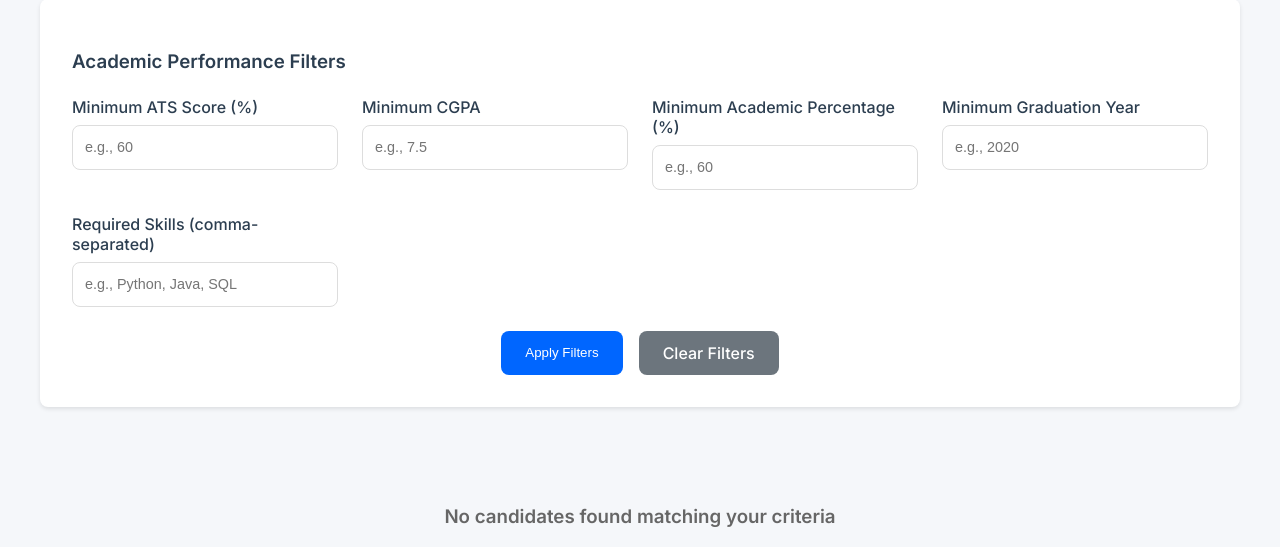
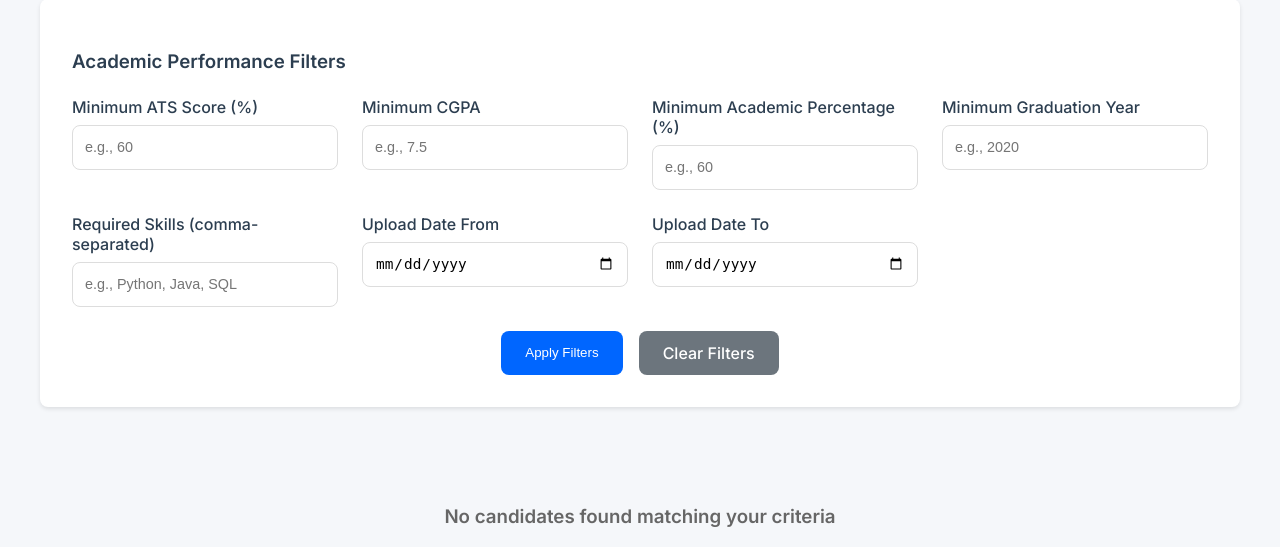
Before and after one commit to Ashis1k0/CVisionary, a Flask app: page /advanced-shortlist in a window 1280 px wide. Shown: the part 179-726 px from the top of the page. Run offline with Flask 3, Linux system fonts and the light colour scheme; the visitor is signed in with stand-in values (Sample User, id 1).

Commit message:
Added filtering feature candidates based on upload times & users should logIn before upload resume

```diff
--- a/app.py
+++ b/app.py
@@ -668,6 +668,10 @@ def generate_resume_improvements(parsed_data):
 
 @app.route('/upload', methods=['POST'])
 def upload_file():
+    # Check if user is logged in
+    if 'user_logged_in' not in session:
+        return jsonify({'error': 'Please log in to upload your resume'}), 401
+
     if 'resume' not in request.files:
         return jsonify({'error': 'No file part'})
     file = request.files['resume']
@@ -983,6 +987,8 @@ def advanced_shortlist():
         min_percentage = request.form.get('min_percentage', 0)
         min_graduation_year = request.form.get('min_graduation_year', 0)
         skills_filter = request.form.get('skills_filter', '')
+        start_date = request.form.get('start_date', '')
+        end_date = request.form.get('end_date', '')
 
         # Build query with filters
         query = sqlalchemy_session.query(CandidateProfile)
@@ -1108,11 +1114,94 @@ def advanced_shortlist():
                                         'min_cgpa': min_cgpa,
                                         'min_percentage': min_percentage,
                                         'min_graduation_year': min_graduation_year,
-                                        'skills_filter': skills_filter
+                                        'skills_filter': skills_filter,
+                                        'start_date': start_date,
+                                        'end_date': end_date
                                     })
 
-        # Execute query
-        filtered_candidates = query.all()
+        # Apply date filters
+        if start_date or end_date:
+            print(f"🔍 Applying date filters: {start_date} to {end_date}")
+            # Get all candidates first for date filtering
+            all_candidates = query.all()
+            print(f"📊 Total candidates before date filtering: {len(all_candidates)}")
+            date_filtered_candidates = []
+
+            for candidate in all_candidates:
+                print(f"🔍 Checking candidate: {candidate.name}, uploaded_at: '{candidate.uploaded_at}'")
+                if candidate.uploaded_at:
+                    try:
+                        # Parse the uploaded_at date (with time format like "2025-08-12 22:28:14")
+                        # Try different date formats including datetime formats
+                        upload_date = None
+                        date_formats = [
+                            '%Y-%m-%d %H:%M:%S',  # 2025-08-12 22:28:14
+                            '%Y-%m-%d %H:%M',     # 2025-08-12 22:28
+                            '%Y-%m-%d',           # 2025-08-12
+                            '%d-%m-%Y %H:%M:%S',  # 12-08-2025 22:28:14
+                            '%d-%m-%Y',           # 12-08-2025
+                            '%d/%m/%Y',           # 12/08/2025
+                            '%Y/%m/%d'            # 2025/08/12
+                        ]
+                        for date_format in date_formats:
+                            try:
+                                parsed_datetime = datetime.strptime(candidate.uploaded_at, date_format)
+                                upload_date = parsed_datetime.date()  # Extract just the date part
+                                print(f"✅ Parsed date: {upload_date} using format: {date_format}")
+                                break
+                            except ValueError:
+                                continue
+
+                        if upload_date is None:
+                            # If we can't parse the date, skip this candidate
+                            print(f"❌ Could not parse date: {candidate.uploaded_at}")
+                            continue
+
+                        # Check start date filter
+                        if start_date:
+                            start_date_obj = datetime.strptime(start_date, '%Y-%m-%d').date()
+                            print(f"📅 Comparing: {upload_date} >= {start_date_obj}")
+                            if upload_date < start_date_obj:
+                                print(f"❌ Failed start date filter: {upload_date} < {start_date_obj}")
+                                continue
+
+                        # Check end date filter
+                        if end_date:
+                            end_date_obj = datetime.strptime(end_date, '%Y-%m-%d').date()
+                            print(f"📅 Comparing: {upload_date} <= {end_date_obj}")
+                            if upload_date > end_date_obj:
+                                print(f"❌ Failed end date filter: {upload_date} > {end_date_obj}")
+                                continue
+
+                        print(f"✅ Candidate {candidate.name} passed date filters")
+                        date_filtered_candidates.append(candidate)
+                    except ValueError:
+                        # If date parsing fails, include the candidate
+                        date_filtered_candidates.append(candidate)
+                else:
+                    # If no upload date, include the candidate
+                    date_filtered_candidates.append(candidate)
+
+            # Use the date filtered candidates directly
+            print(f"📊 Candidates after date filtering: {len(date_filtered_candidates)}")
+            if date_filtered_candidates:
+                filtered_candidates = date_filtered_candidates
+            else:
+                # No candidates match date criteria
+                return render_template('advanced_shortlist.html',
+                                    candidates=[],
+                                    filters={
+                                        'min_ats_score': min_ats_score,
+                                        'min_cgpa': min_cgpa,
+                                        'min_percentage': min_percentage,
+                                        'min_graduation_year': min_graduation_year,
+                                        'skills_filter': skills_filter,
+                                        'start_date': start_date,
+                                        'end_date': end_date
+                                    })
+        else:
+            # Execute query if no date filters
+            filtered_candidates = query.all()
 
         # Format candidates for template
         formatted_candidates = []
@@ -1146,7 +1235,9 @@ def advanced_shortlist():
             'min_cgpa': min_cgpa,
             'min_percentage': min_percentage,
             'min_graduation_year': min_graduation_year,
-            'skills_filter': skills_filter
+            'skills_filter': skills_filter,
+            'start_date': start_date,
+            'end_date': end_date
         }
 
         return render_template('advanced_shortlist.html',
@@ -1156,7 +1247,9 @@ def advanced_shortlist():
                                 'min_cgpa': min_cgpa,
                                 'min_percentage': min_percentage,
                                 'min_graduation_year': min_graduation_year,
-                                'skills_filter': skills_filter
+                                'skills_filter': skills_filter,
+                                'start_date': start_date,
+                                'end_date': end_date
                             })
 
     # GET request - show the filter form
@@ -1176,6 +1269,8 @@ def export_advanced_shortlist():
     min_percentage = filters.get('min_percentage', 0)
     min_graduation_year = filters.get('min_graduation_year', 0)
     skills_filter = filters.get('skills_filter', '')
+    start_date = filters.get('start_date', '')
+    end_date = filters.get('end_date', '')
 
     # Build query with filters (same logic as advanced_shortlist)
     query = sqlalchemy_session.query(CandidateProfile)
@@ -1246,8 +1341,61 @@ def export_advanced_shortlist():
         for skill in skill_list:
             query = query.filter(CandidateProfile.skills.ilike(f'%{skill}%'))
 
-    # Execute query
-    filtered_candidates = query.all()
+    # Apply date filters
+    if start_date or end_date:
+        # Get all candidates first for date filtering
+        all_candidates = query.all()
+        filtered_candidates = []
+
+        for candidate in all_candidates:
+            if candidate.uploaded_at:
+                try:
+                    # Parse the uploaded_at date (with time format like "2025-08-12 22:28:14")
+                    # Try different date formats including datetime formats
+                    upload_date = None
+                    date_formats = [
+                        '%Y-%m-%d %H:%M:%S',  # 2025-08-12 22:28:14
+                        '%Y-%m-%d %H:%M',     # 2025-08-12 22:28
+                        '%Y-%m-%d',           # 2025-08-12
+                        '%d-%m-%Y %H:%M:%S',  # 12-08-2025 22:28:14
+                        '%d-%m-%Y',           # 12-08-2025
+                        '%d/%m/%Y',           # 12/08/2025
+                        '%Y/%m/%d'            # 2025/08/12
+                    ]
+                    for date_format in date_formats:
+                        try:
+                            parsed_datetime = datetime.strptime(candidate.uploaded_at, date_format)
+                            upload_date = parsed_datetime.date()  # Extract just the date part
+                            break
+                        except ValueError:
+                            continue
+
+                    if upload_date is None:
+                        # If we can't parse the date, skip this candidate
+                        continue
+
+                    # Check start date filter
+                    if start_date:
+                        start_date_obj = datetime.strptime(start_date, '%Y-%m-%d').date()
+                        if upload_date < start_date_obj:
+                            continue
+
+                    # Check end date filter
+                    if end_date:
+                        end_date_obj = datetime.strptime(end_date, '%Y-%m-%d').date()
+                        if upload_date > end_date_obj:
+                            continue
+
+                    filtered_candidates.append(candidate)
+                except ValueError:
+                    # If date parsing fails, include the candidate
+                    filtered_candidates.append(candidate)
+            else:
+                # If no upload date, include the candidate
+                filtered_candidates.append(candidate)
+    else:
+        # Execute query
+        filtered_candidates = query.all()
 
     # Create CSV data
     output = StringIO()
@@ -1293,6 +1441,10 @@ def export_advanced_shortlist():
         filter_parts.append(f"YEAR{min_graduation_year}")
     if skills_filter:
         filter_parts.append("SKILLS")
+    if start_date:
+        filter_parts.append(f"FROM{start_date}")
+    if end_date:
+        filter_parts.append(f"TO{end_date}")
 
     filename = f"advanced_shortlist_{'_'.join(filter_parts)}_{datetime.now().strftime('%Y%m%d_%H%M%S')}.csv"
 
--- a/templates/advanced_shortlist.html
+++ b/templates/advanced_shortlist.html
@@ -339,6 +339,20 @@
                         <input type="text" id="skills_filter" name="skills_filter"
                                value="{{ filters.get('skills_filter', '') }}" placeholder="e.g., Python, Java, SQL">
                     </div>
+
+                    <div class="filter-group">
+                        <label for="start_date">Upload Date From</label>
+                        <input type="date" id="start_date" name="start_date"
+                               value="{{ filters.get('start_date', '') }}"
+                               max="{{ filters.get('end_date', '') if filters.get('end_date') else '' }}">
+                    </div>
+
+                    <div class="filter-group">
+                        <label for="end_date">Upload Date To</label>
+                        <input type="date" id="end_date" name="end_date"
+                               value="{{ filters.get('end_date', '') }}"
+                               min="{{ filters.get('start_date', '') if filters.get('start_date') else '' }}">
+                    </div>
                 </div>
 
                 <div class="filter-buttons">
@@ -441,5 +455,29 @@
         </div>
         {% endif %}
     </div>
+
+    <script>
+        // Date validation
+        document.addEventListener('DOMContentLoaded', function() {
+            const startDate = document.getElementById('start_date');
+            const endDate = document.getElementById('end_date');
+
+            if (startDate && endDate) {
+                startDate.addEventListener('change', function() {
+                    if (this.value && endDate.value && this.value > endDate.value) {
+                        alert('Start date cannot be after end date');
+                        this.value = '';
+                    }
+                });
+
+                endDate.addEventListener('change', function() {
+                    if (this.value && startDate.value && this.value < startDate.value) {
+                        alert('End date cannot be before start date');
+                        this.value = '';
+                    }
+                });
+            }
+        });
+    </script>
 </body>
 </html>
```
Also changed, not shown: static/css/style.css (+17 -0 lines), static/js/main.js (+24 -3 lines), templates/index.html (+17 -0 lines).
